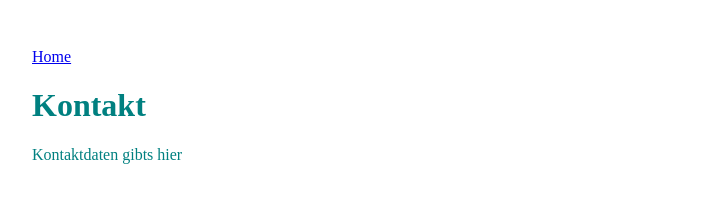
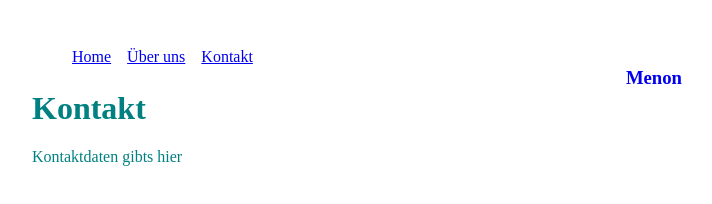
Before and after one commit to jasminbi/learning-gatsbyjs, a Gatsby site: page /contact in a window 1280 px wide. Shown: the whole page, without its empty margins (283-995 px from the left). Built offline with nearby package versions, Linux system fonts and the light colour scheme; Gatsby itself is replaced by a stand-in of ours.

Commit message:
Added navigation links

```diff
--- a/src/components/layout.js
+++ b/src/components/layout.js
@@ -1,8 +1,23 @@
 import React from "react"
-import Layout from "../components/layout"
+import { Link } from "gatsby"
+const ListLink = props => (
+  <li style={{ display: `inline-block`, marginRight: `1rem` }}>
+    <Link to={props.to}>{props.children}</Link>
+  </li>
+)
 
 export default ({ children }) => (
   <div style={{ margin: `3rem auto`, maxWidth: 650, padding: `0 1rem` }}>
+    <header style={{ marginBottom: `1.5rem` }}>
+      <Link to="/">
+        <h3 style={{ display: `inline`, float: `right` }}>Menon</h3>
+      </Link>
+      <ul style={{ listStyle: `none` }}>
+        <ListLink to="/">Home</ListLink>
+        <ListLink to="/about/">Über uns</ListLink>
+        <ListLink to="/contact/">Kontakt</ListLink>
+      </ul>
+    </header>
     {children}
   </div>
 )
--- a/src/pages/contact.js
+++ b/src/pages/contact.js
@@ -1,11 +1,9 @@
 import React from "react"
 import Layout from "../components/layout"
-import { Link } from "gatsby"
 
 export default () => (
   <Layout>
     <div style={{ color: "teal" }}>
-      <Link to="/">Home</Link>
       <h1>Kontakt</h1>
       <p>Kontaktdaten gibts hier</p>
     </div>
--- a/src/pages/index.js
+++ b/src/pages/index.js
@@ -1,12 +1,10 @@
 import React from "react"
 import Layout from "../components/layout"
-import { Link } from "gatsby"
 import Header from "../components/header"
 
 export default () => (
   <Layout>
     <div style={{ color: "purple" }}>
-      <Link to="/contact/">Kontakt</Link>
       <Header headerText="Hello Menon Test Site" />
       <p>What a world.</p>
       <img
```
